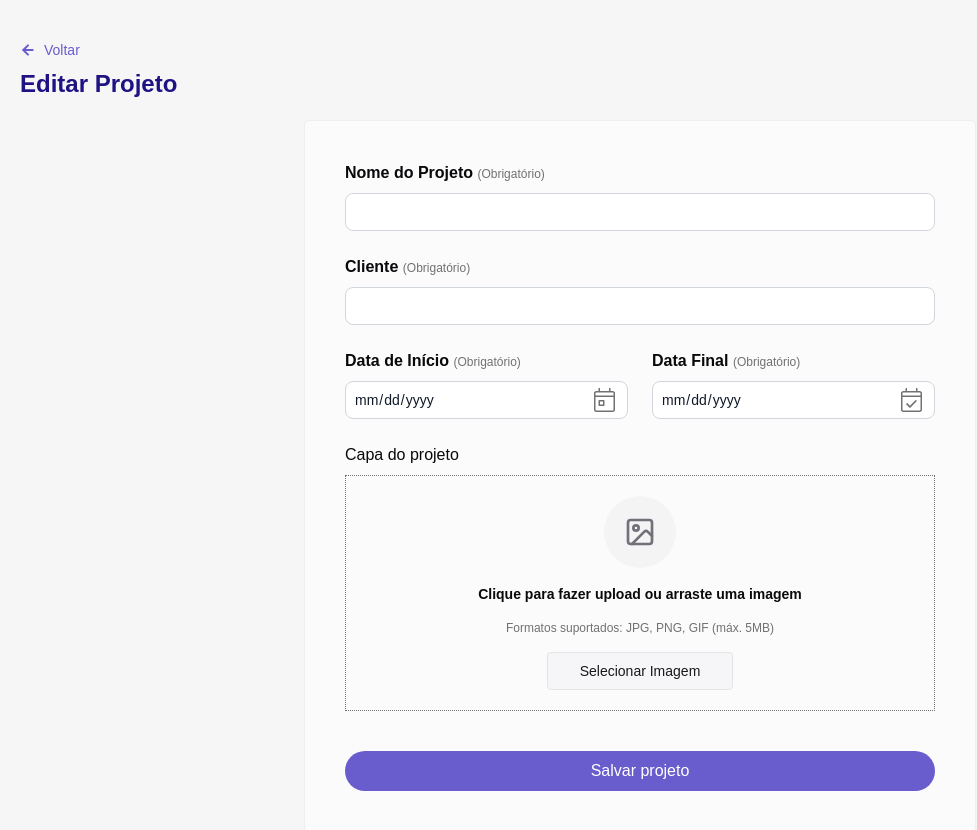
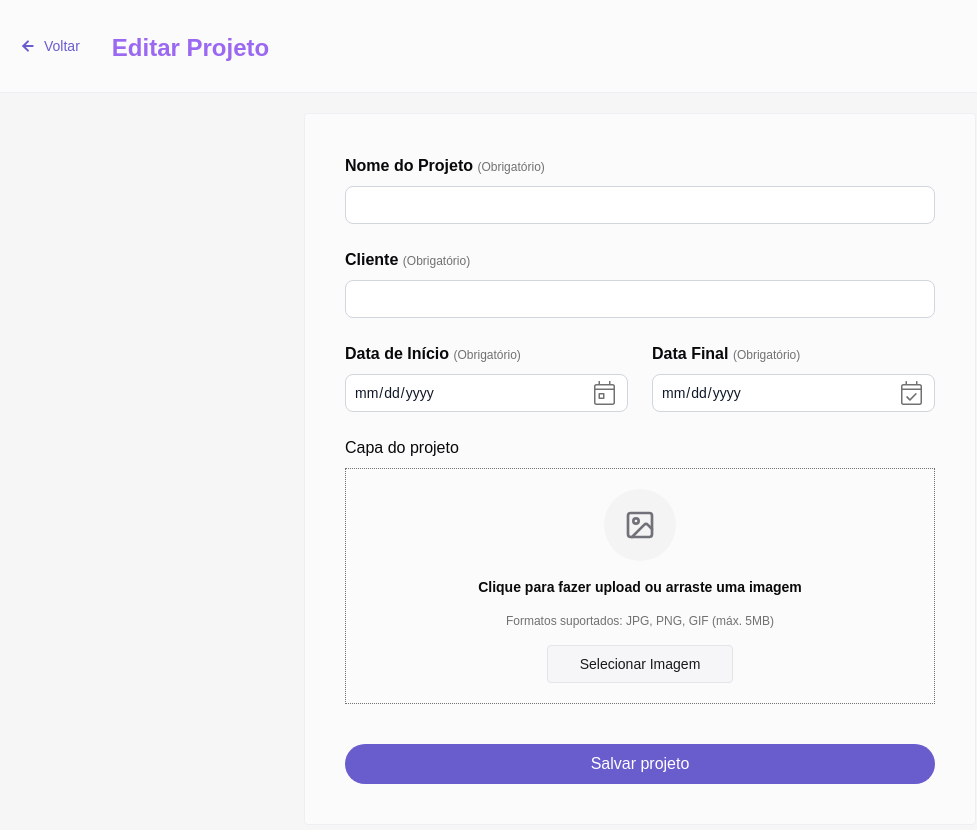
Before and after one commit to victormachadogp/project-manager-app, a Vue app in the folder client-v2/: page /project/1 in a window 1280 px wide. Shown: the top 830 px of the page, without its empty margins (0-977 px from the left). Built offline with nearby package versions, Linux system fonts and the light colour scheme; no server answers.

Commit message:
feat: Enhance ProjectFormHeader styling and adjust layout in ProjectFormView

```diff
--- a/client-v2/src/components/ProjectFormHeader.vue
+++ b/client-v2/src/components/ProjectFormHeader.vue
@@ -1,12 +1,17 @@
 <template>
-  <div class="mb-5 pl-5">
+  <div class="mb-5 pl-5 bg-[#fcfbfc] py-6 border-b border-[#efeef2] flex gap-8">
     <RouterLink to="/" class="text-sm text-[#695CCD] hover:underline flex items-center gap-2">
       <IconArrowLeft />
       Voltar
     </RouterLink>
-    <h3 class="text-[#1F1283] font-semibold text-2xl mt-2">
-      {{ isEditing ? 'Editar Projeto' : 'Novo Projeto' }}
-    </h3>
+    <div>
+      <h3 class="text-[#9b68f1] font-semibold text-2xl mt-2">
+        {{ isEditing ? 'Editar Projeto' : 'Novo Projeto' }}
+      </h3>
+      <p class="text-[#71717a] mt-1">
+        {{ isEditing ? '' : 'Crie um novo projeto para sua equipe' }}
+      </p>
+    </div>
   </div>
 </template>
 
--- a/client-v2/src/views/ProjectFormView.vue
+++ b/client-v2/src/views/ProjectFormView.vue
@@ -1,5 +1,5 @@
 <template>
-  <div class="max-w-[1860px] mx-auto my-10">
+  <div class="max-w-[1860px] mx-auto">
     <ProjectFormHeader :is-editing="isEditing" />
 
     <form
```
